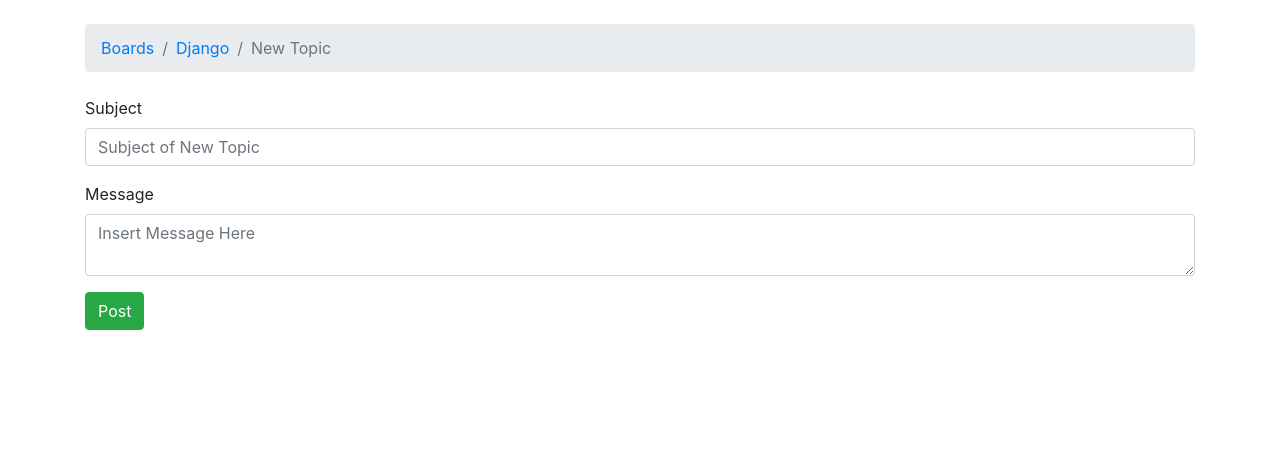
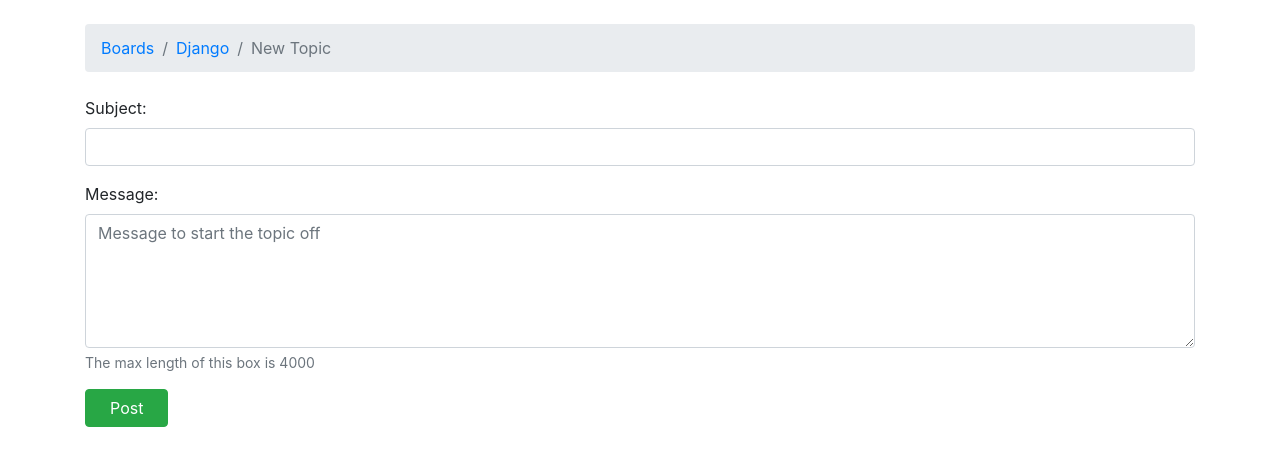
Before and after one commit to Abepena/django-boards, a Django app: page /boards/1/new/ in a window 1280 px wide. Shown: the part 40-506 px from the top of the page. Run offline with Django 3.2, Linux system fonts and the light colour scheme; data comes from the database, SQL or seed files in the repository; both versions use the stored data as it was after the commit; some libraries are stand-ins or nearby versions.

Commit message:
working Django API form with bootstrap style, added requirements as well

```diff
--- a/boards/forms.py
+++ b/boards/forms.py
@@ -6,10 +6,20 @@ class NewTopicForm(forms.ModelForm):
     This will eventually replace the naive implementation of the
     new_topic form using the Django Forms API
     """
-    message = forms.CharField(widget=forms.Textarea, max_length=4000)
+    # message to be cleaned and later passed into a Post object
+    message = forms.CharField(
+        widget=forms.Textarea(
+            attrs={
+                "rows": 5,
+                "placeholder": "Message to start the topic off",
+            }
+        ),
+        max_length=4000,
+        help_text="The max length of this box is 4000",
+    )
 
     class Meta:
         model = Topic
         # The subject field refers to the subject field in the Topic
-        # model and message will refer to the message in Post model
+        # model and message will refer to the message later cleaned and created in a Post object
         fields = ['subject', 'message']
--- a/mysite/settings.py
+++ b/mysite/settings.py
@@ -11,6 +11,7 @@ https://docs.djangoproject.com/en/2.0/ref/settings/
 """
 
 import os
+
 
 # Build paths inside the project like this: os.path.join(BASE_DIR, ...)
 BASE_DIR = os.path.dirname(os.path.dirname(os.path.abspath(__file__)))
@@ -38,6 +39,8 @@ INSTALLED_APPS = [
     'django.contrib.messages',
     'django.contrib.staticfiles',
     'boards',
+    # 'rest_framework',
+    'widget_tweaks',
 ]
 
 MIDDLEWARE = [
--- a/templates/new_topic.html
+++ b/templates/new_topic.html
@@ -1,4 +1,6 @@
 {% extends "base.html" %}
+
+{% load widget_tweaks %}
 
 
 {% block title %}
@@ -7,19 +9,38 @@
 
 
 {% block breadcrumbs %}
-<li class="breadcrumb-item">
-    <a href="{% url 'home' %}">Boards</a>
-</li>
-<li class="breadcrumb-item">
-    <a href="{% url 'board_topics' board.pk %}">{{ board.name }}</a>
-</li>
+<li class="breadcrumb-item"><a href="{% url 'home' %}">Boards</a></li>
+<li class="breadcrumb-item"><a href="{% url 'board_topics' board.pk %}">{{ board.name }}</a></li>
 <li class="breadcrumb-item active">New Topic</li>
 
 {% endblock  %}
 
 
 {% block content %}
-<form method="POST" id="new-topic-form" class="form-new-topic"action="">
+<!-- NEW Django Forms API form-->
+<form action="" method="post" novalidate>
+    {% csrf_token %}
+
+    {% for field in form %}
+      <div class="form-group">
+          {{ field.label_tag }}
+
+          {% render_field field class="form-control"%}
+
+          {% if field.help_text %}
+            <small class="form-text text-muted">
+                {{ field.help_text}}
+            </small>
+          {% endif %}
+        </div>
+    {% endfor %}
+    <button type="submit" class="btn btn-success px-4">Post</button>
+</form>
+{% endblock %}
+
+
+<!-- OLD FORM
+    <form method="POST" id="new-topic-form" class="form-new-topic"action="">
     {% csrf_token %}
     <div class="form-group">
         <label for="subject">Subject</label>
@@ -31,4 +52,4 @@
     </div>
     <button type="submit" class="btn btn-success">Post</button>
 </form>
-{% endblock %}
+-->
```
Also changed, not shown: requirements.txt (added, +14 -0 lines), db.sqlite3.
